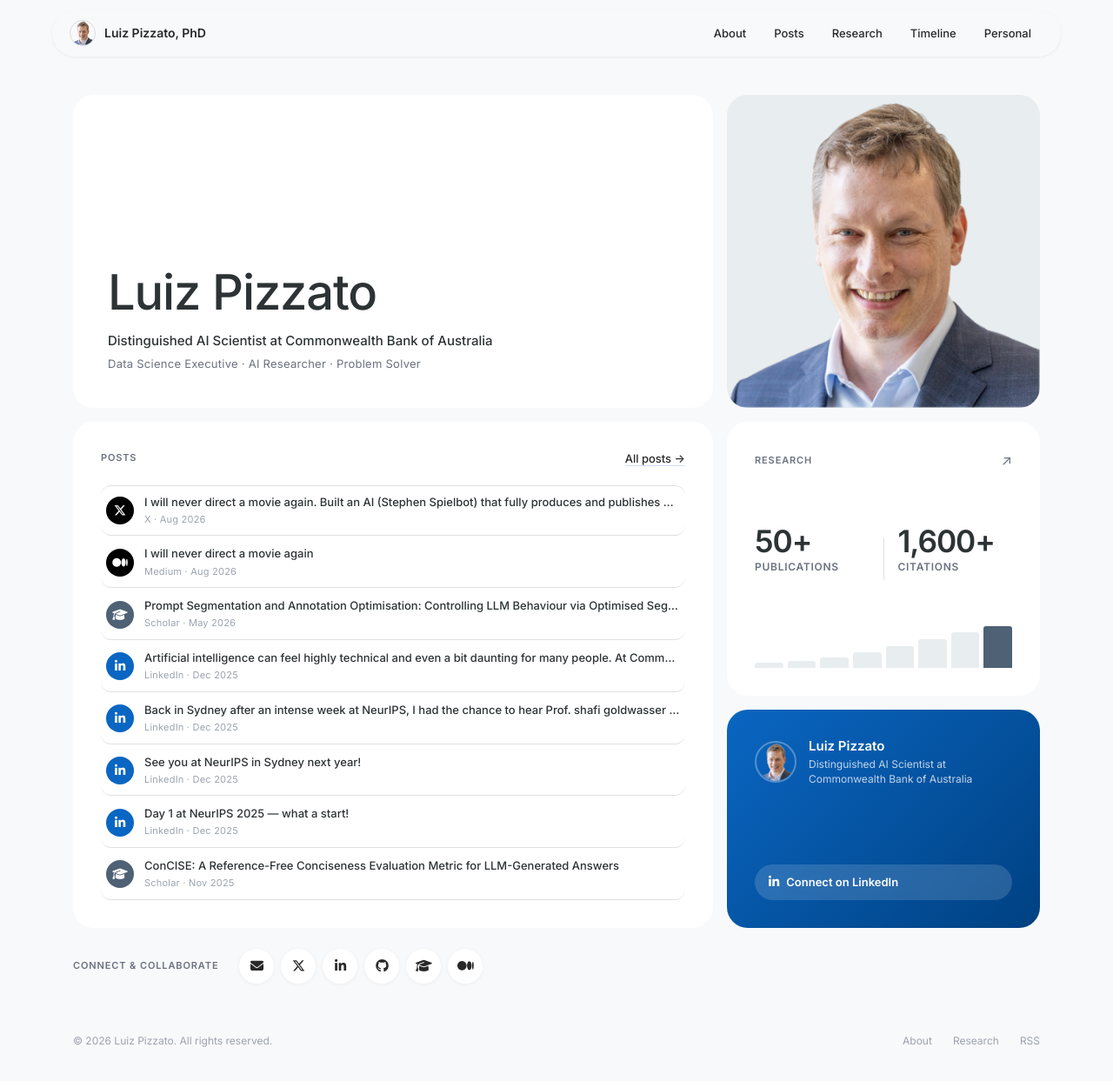
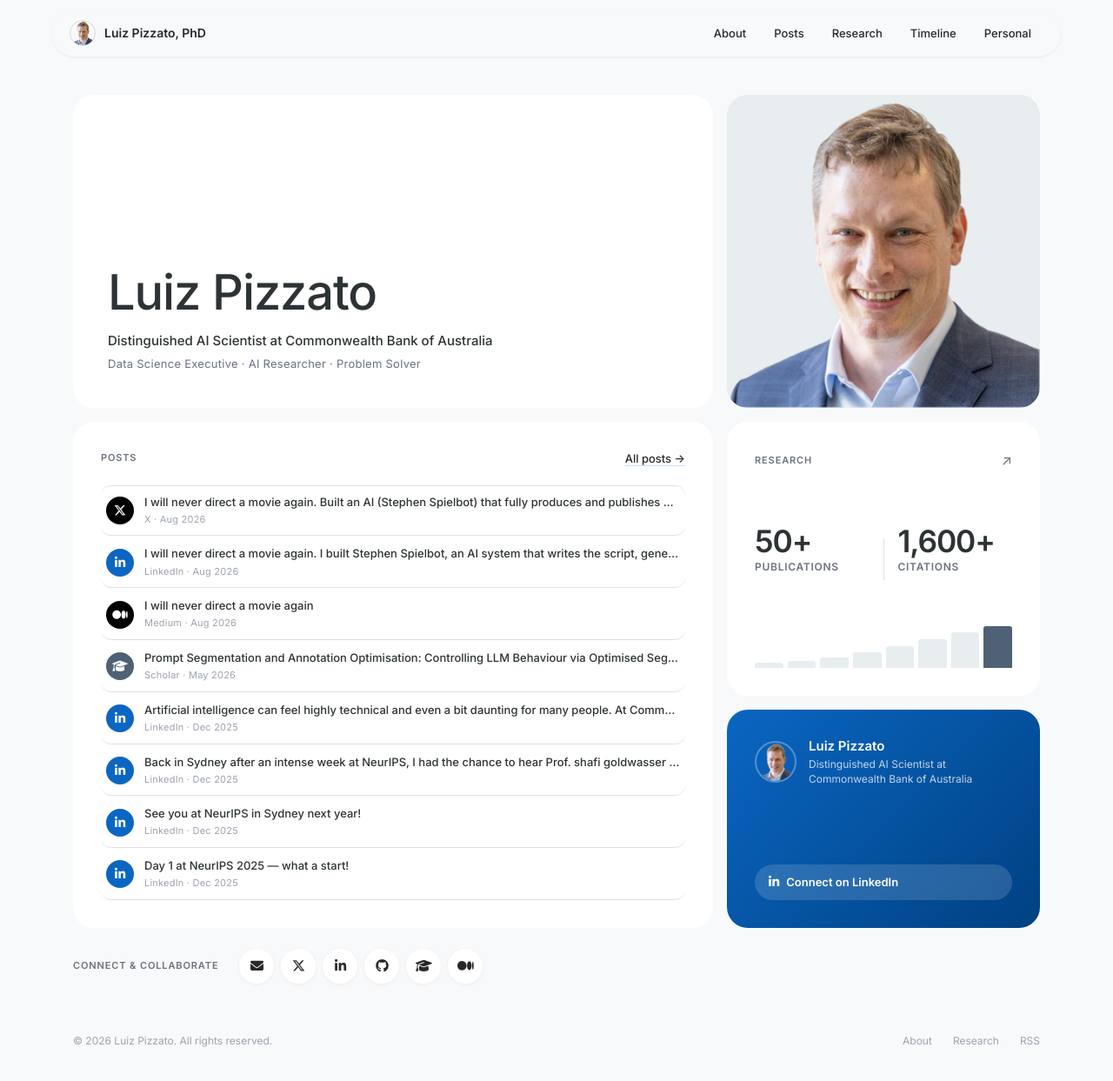
Before and after one commit to pizzato/pizzato.github.io, a Jekyll site: the page built from index.html, in a window 1280 px wide and 1246 px high. Shown: the top 1243 px of the window at 87% size. Built offline with Jekyll 4.4.1, drawn with Linux system fonts in a browser that asks for light colours.

Commit message:
Add LinkedIn cross-post for the Stephen Spielbot announcement
Co-Authored-By: Claude Fable 5 <noreply@anthropic.com>

```diff
--- a/_data/stream.json
+++ b/_data/stream.json
@@ -5,6 +5,13 @@
     "url": "https://x.com/luizpizzato/status/2084418674900013558",
     "date": "2026-08-04",
     "source": "X"
+  },
+  {
+    "type": "linkedin",
+    "title": "I will never direct a movie again. I built Stephen Spielbot, an AI system that writes the script, generates the visuals…",
+    "url": "https://www.linkedin.com/posts/pizzato_i-will-never-direct-a-movie-again-i-built-activity-7490169495261650944-axtX",
+    "date": "2026-08-04",
+    "source": "LinkedIn"
   },
   {
     "type": "medium",
--- a/_data/stream_manual.yml
+++ b/_data/stream_manual.yml
@@ -23,6 +23,11 @@ entries:
   title: I will never direct a movie again. Built an AI (Stephen Spielbot) that fully
     produces and publishes videos… then replies to the comments.
   url: https://x.com/luizpizzato/status/2084418674900013558
+  date: '2026-08-04'
+- type: linkedin
+  title: I will never direct a movie again. I built Stephen Spielbot, an AI system
+    that writes the script, generates the visuals…
+  url: https://www.linkedin.com/posts/pizzato_i-will-never-direct-a-movie-again-i-built-activity-7490169495261650944-axtX
   date: '2026-08-04'
 - type: linkedin
   title: Artificial intelligence can feel highly technical and even a bit daunting
```
Also changed, not shown: _data/timeline.json.
